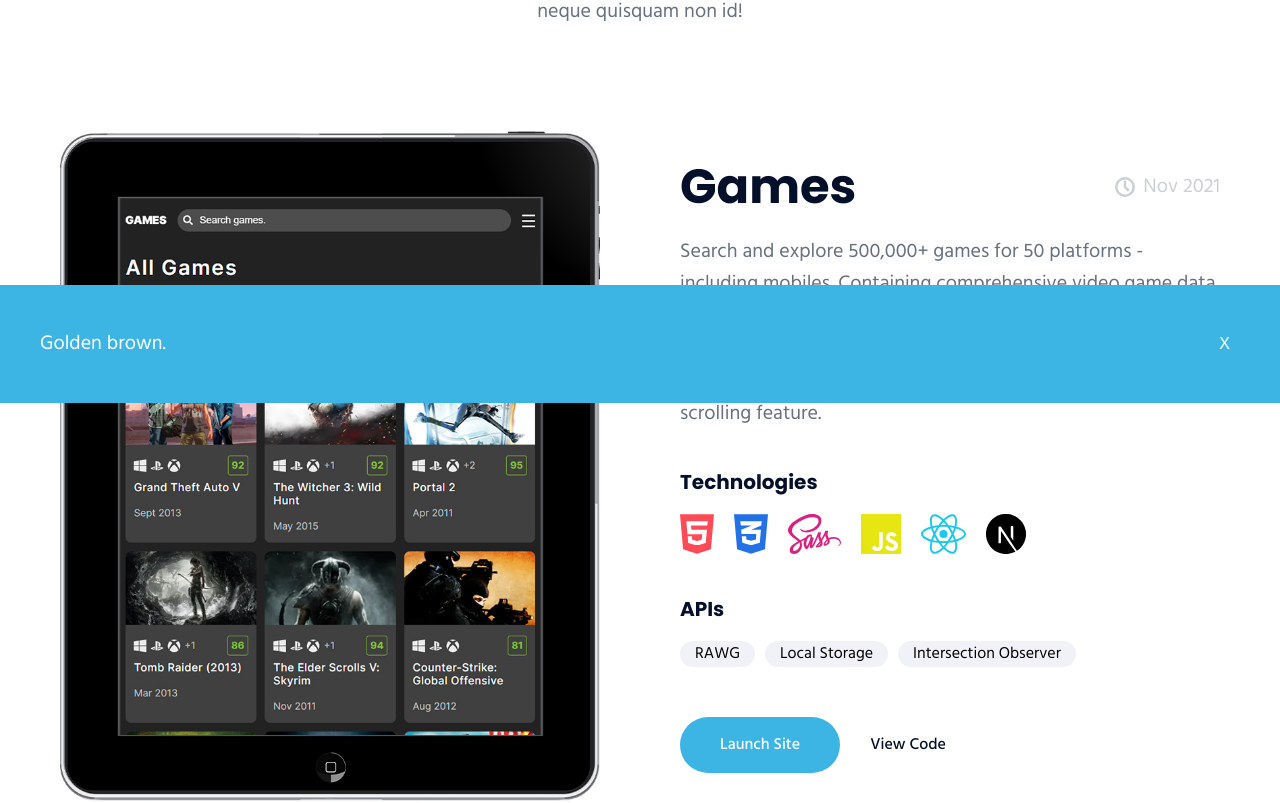
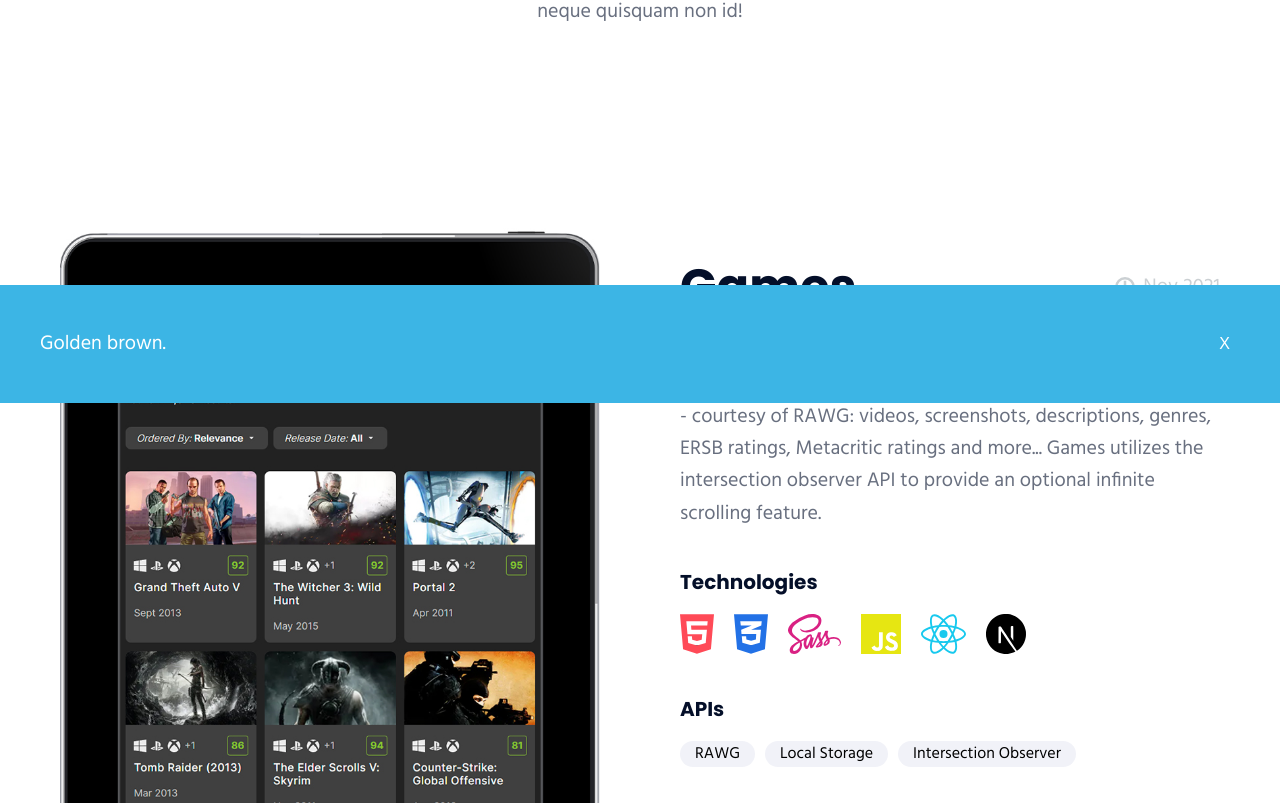
Before and after one commit to Dangereye/portfolio-v2, a Next.js app: page / in a window 1280 px wide. Shown: the part 1197-2000 px from the top of the page. Built offline with nearby package versions, Linux system fonts and the light colour scheme.

Commit message:
Updated Contact article styles, Skills & Project padding.

```diff
--- a/articles/contact/Contact.js
+++ b/articles/contact/Contact.js
@@ -169,8 +169,6 @@ export default function Contact() {
 
   return (
     <article className="article article__contact" id="contact">
-      <BgHighlight pos="top-left" />
-      <BgHighlight pos="bottom-right" />
       <div className="container">
         <header className="article__header">
           <ArticleHeading lead="Contact" h2="Let's talk!" />
--- a/styles/articles/_contact.scss
+++ b/styles/articles/_contact.scss
@@ -1,11 +1,7 @@
 &__contact {
   position: relative;
-  overflow: hidden;
-  background-color: $dark-color;
 
   .container {
-    @include hoz-padding;
-    @include vert-padding;
     background-color: #fff;
     border-radius: 4.3rem;
 
--- a/styles/articles/_skills.scss
+++ b/styles/articles/_skills.scss
@@ -1,5 +1,6 @@
 &__skills {
   padding-top: 0;
+
   @media (max-width: $laptop) {
     padding: 0;
   }
--- a/styles/components/_project.scss
+++ b/styles/components/_project.scss
@@ -1,7 +1,5 @@
 .project {
-  &:not(:last-child) {
-    @include bottom-margin;
-  }
+  @include vert-padding;
 
   display: grid;
   grid-template-columns: repeat(2, 1fr);
```
